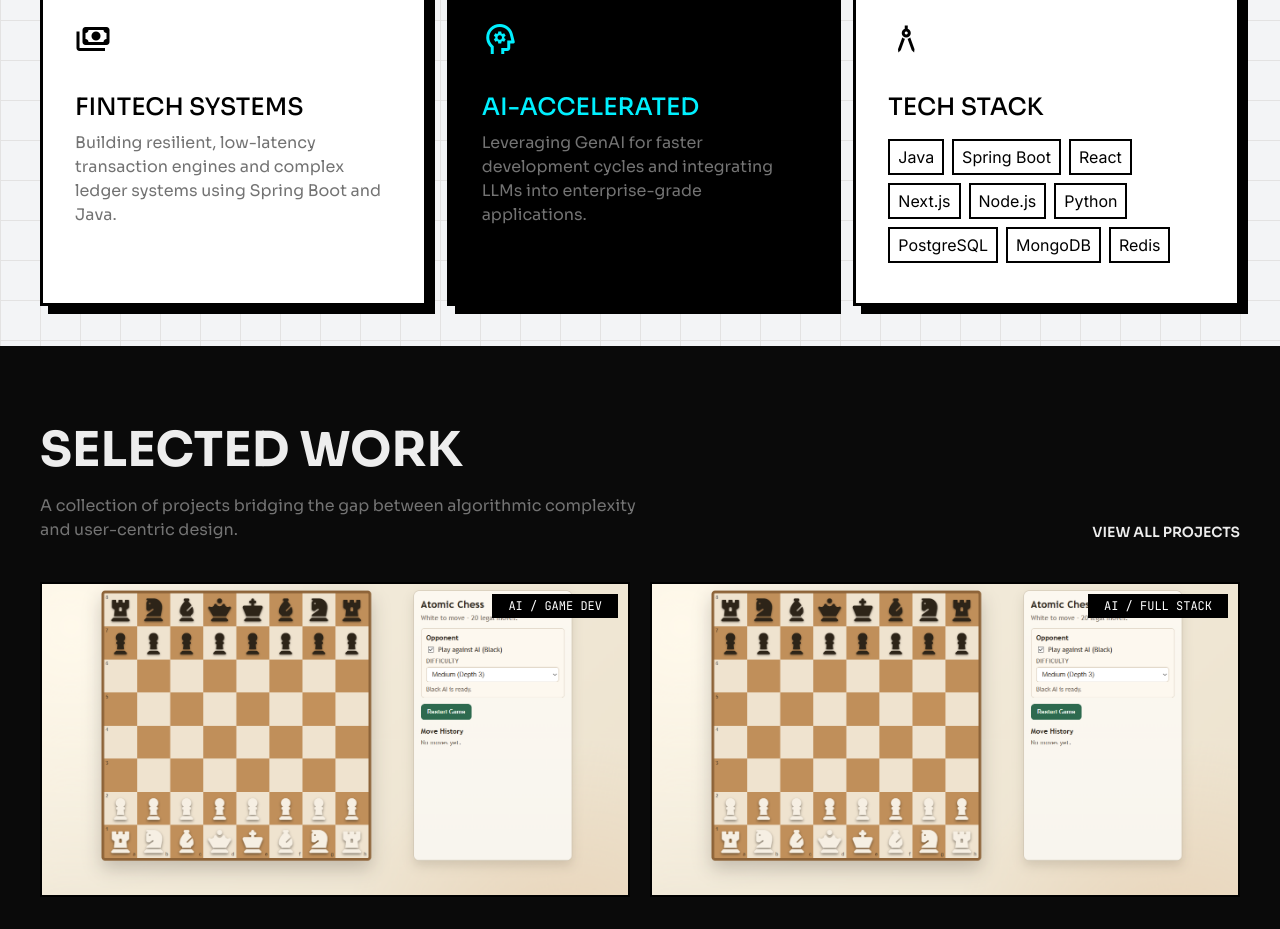
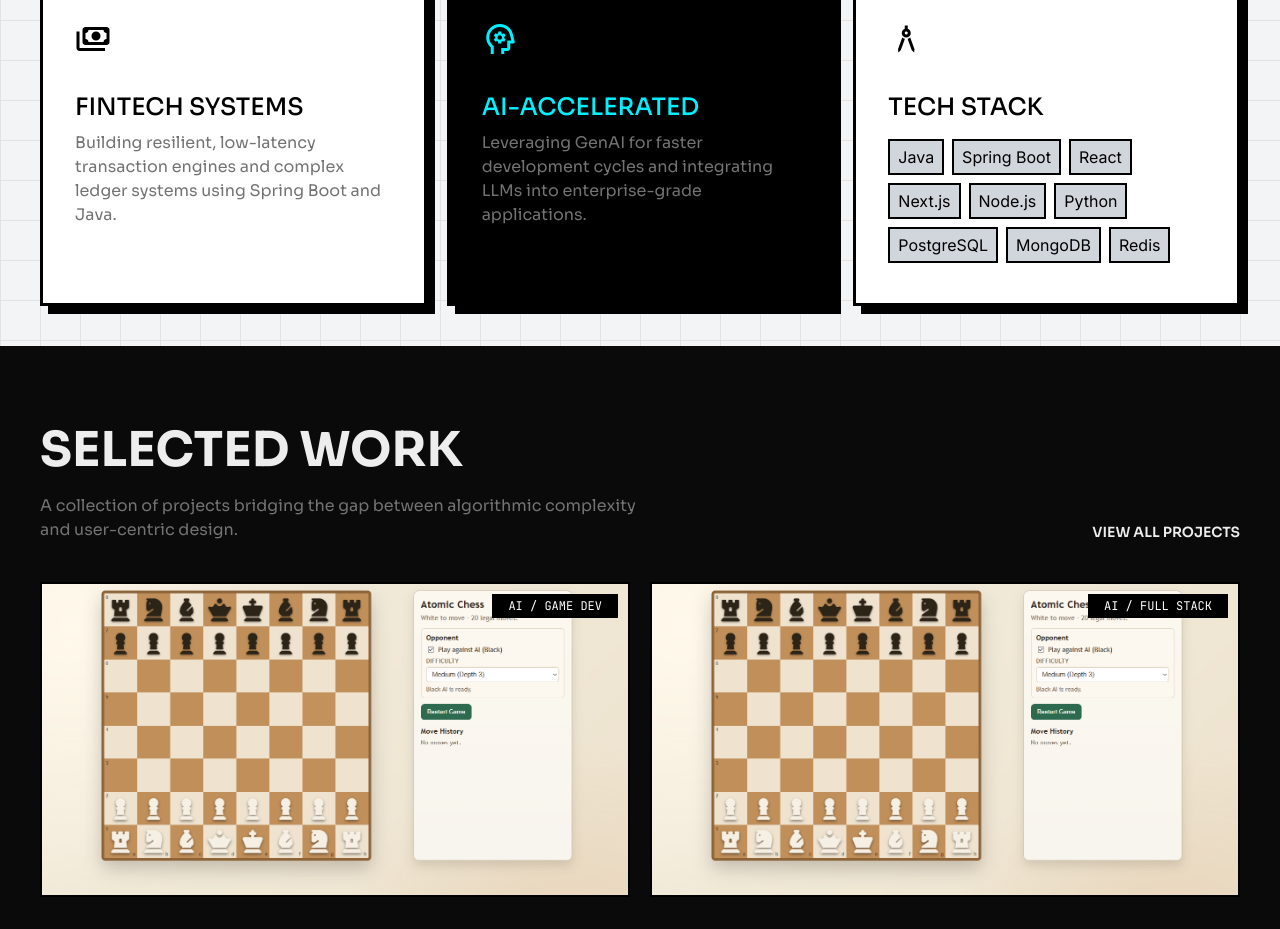
Before and after one commit to DracFiendMG/portfolio, a Next.js app: page /home in a window 1280 px wide. Shown: the part 980-1909 px from the top of the page. Built offline with nearby package versions, Linux system fonts and the light colour scheme.

Commit message:
Enhance tech stack display: add background color to tech stack items for improved visibility

```diff
--- a/app/home/page.tsx
+++ b/app/home/page.tsx
@@ -84,7 +84,7 @@ export default function Home() {
                                                     {
                                                         card.techstack.map(tech => {
                                                             return (
-                                                                <span key={tech} className="border-2 px-2 py-1">{tech}</span>
+                                                                <span key={tech} className="border-2 px-2 py-1 bg-gray-300">{tech}</span>
                                                             )
                                                         })
                                                     }
```
